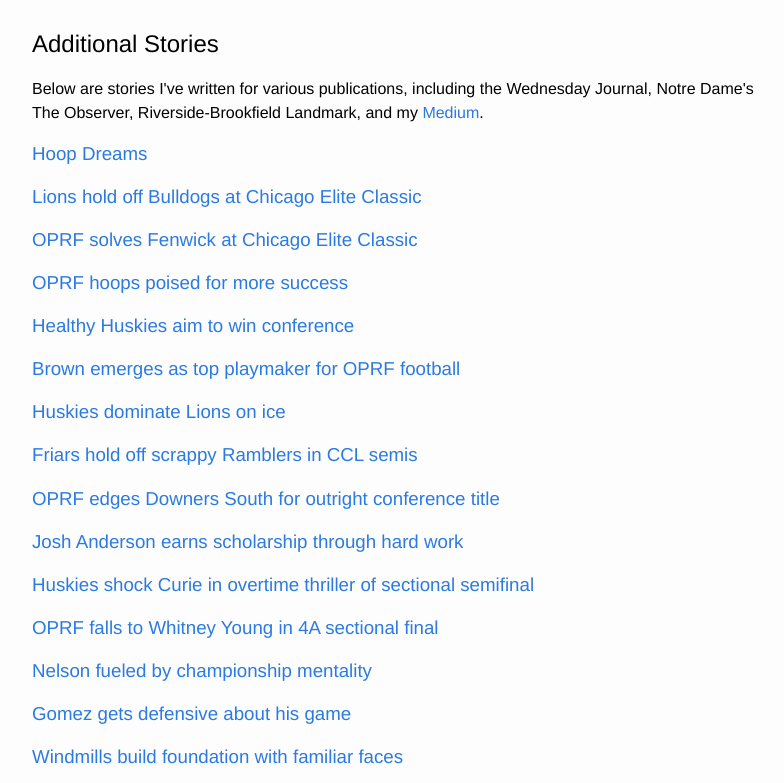
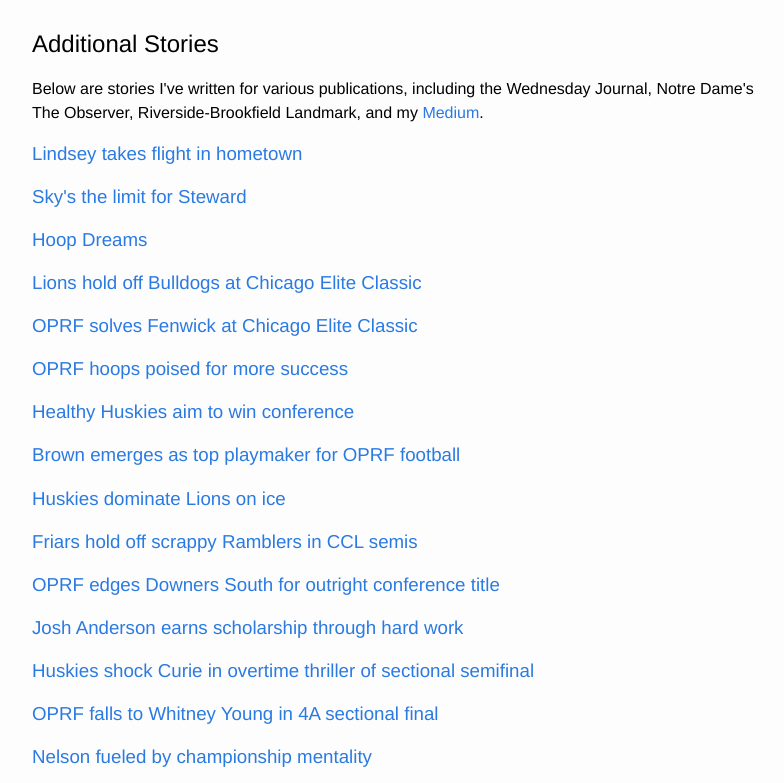
Before and after one commit to ahlbet/patrickskrine-2, a Jekyll site: the page built from additional.md, in a window 1280 px wide and 900 px high, scrolled down 344 px, cut to the strip 117-900 px from the top of the window. Shown: the whole strip, without its empty margins (238-1022 px from the left). Built offline with Jekyll 4.4.1, drawn with Linux system fonts in a browser that asks for light colours.

Commit message:
add two links to additional

```diff
--- a/_layouts/additional.html
+++ b/_layouts/additional.html
@@ -10,6 +10,14 @@ layout: default
   <div class="additional-content">
     <ul class="additional-stories-list">
       <p>Below are stories I've written for various publications, including the Wednesday Journal, Notre Dame's The Observer, Riverside-Brookfield Landmark, and my <a rel="noopener noreferrer" target="_blank" href="https://medium.com/@patrickskrine">Medium</a>.</p>
+
+      <li class="additional-stories-item">
+        <a rel="noopener noreferrer" target="_blank" href="http://mobile.oakpark.com/News/Articles/3-6-2018/Lindsey-takes-flight-in-hometown/"><h3>Lindsey takes flight in hometown</h3></a>
+      </li>
+
+      <li class="additional-stories-item">
+        <a rel="noopener noreferrer" target="_blank" href="http://mobile.oakpark.com/News/Articles/3-6-2018/Sky's-the-limit-for-Steward/"><h3>Sky's the limit for Steward</h3></a>
+      </li>
 
       <li class="additional-stories-item">
         <a rel="noopener noreferrer" target="_blank" href="http://mobile.oakpark.com/News/Articles/12-9-2017/Hoop-Dreams/"><h3>Hoop Dreams</h3></a>
```
